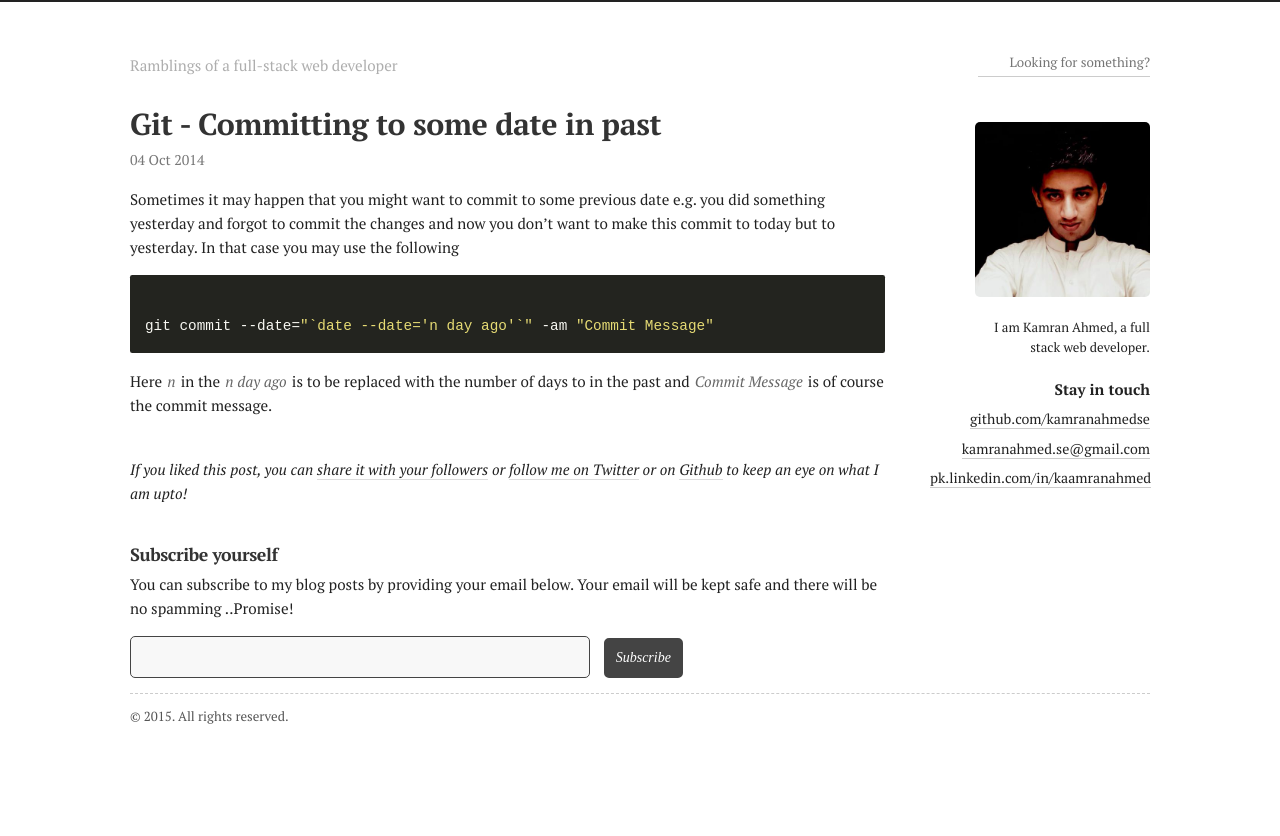
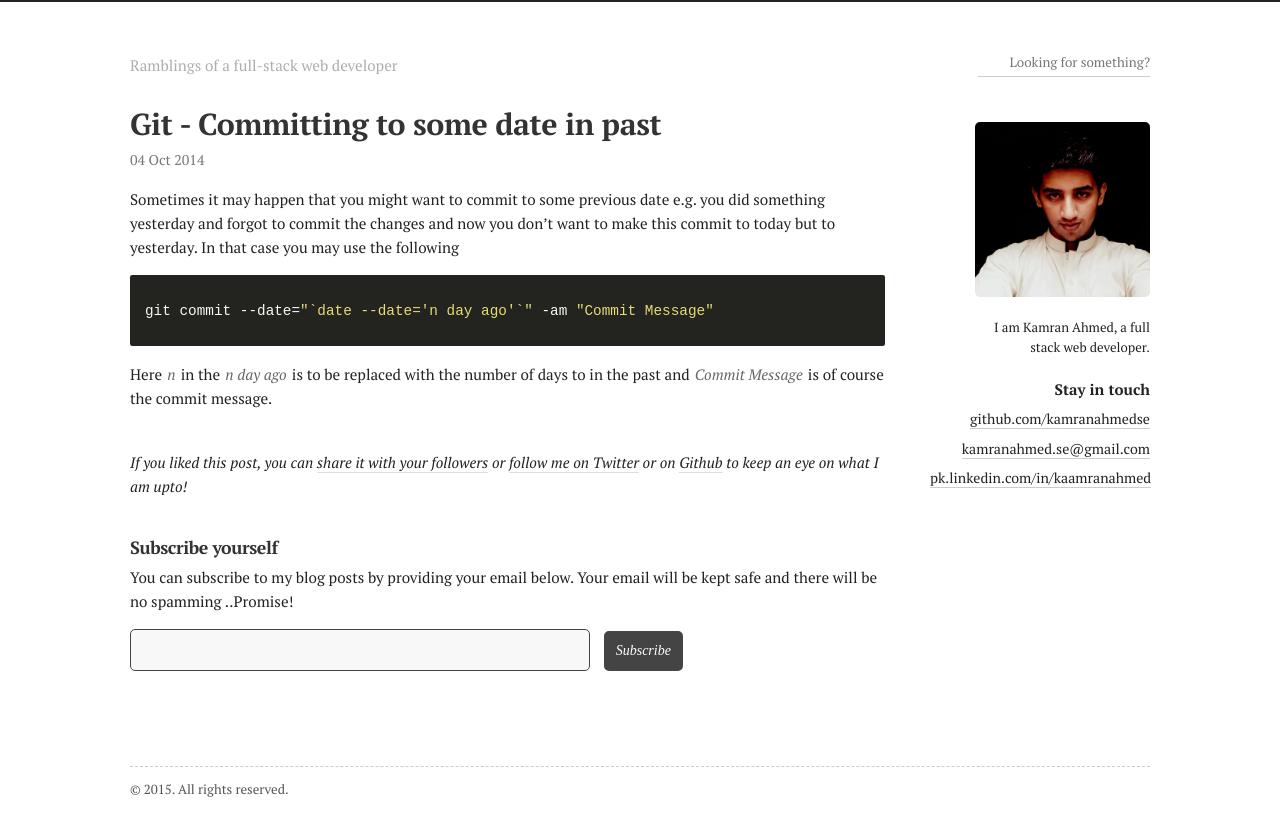
Before and after one commit to kamranahmedse/kamranahmedse.github.io, a Jekyll site: the page built from blog/_posts/2014-10-04-github-committing-to-some-date-in-past.md, in a window 1280 px wide. Shown: the top 836 px of the page. Built offline with Jekyll 4.4.1, drawn with Linux system fonts in a browser that asks for light colours; comment, search, counter and statistics services are not loaded.

Commit message:
Fixed some CSS

```diff
--- a/public/css/style.css
+++ b/public/css/style.css
@@ -217,7 +217,7 @@ input {
 
 #mc_embed_signup {
   margin-top: 40px;
-  margin-bottom: -30px;
+  margin-bottom: 50px;
 }
 
 #mce-email {
@@ -242,7 +242,7 @@ input {
 }
 
 code.hljs {
-  padding: 1em;
+  padding: 0px 1em 1.5em;
   font-size: 15px;
   margin-bottom: 1rem;
 }
```
